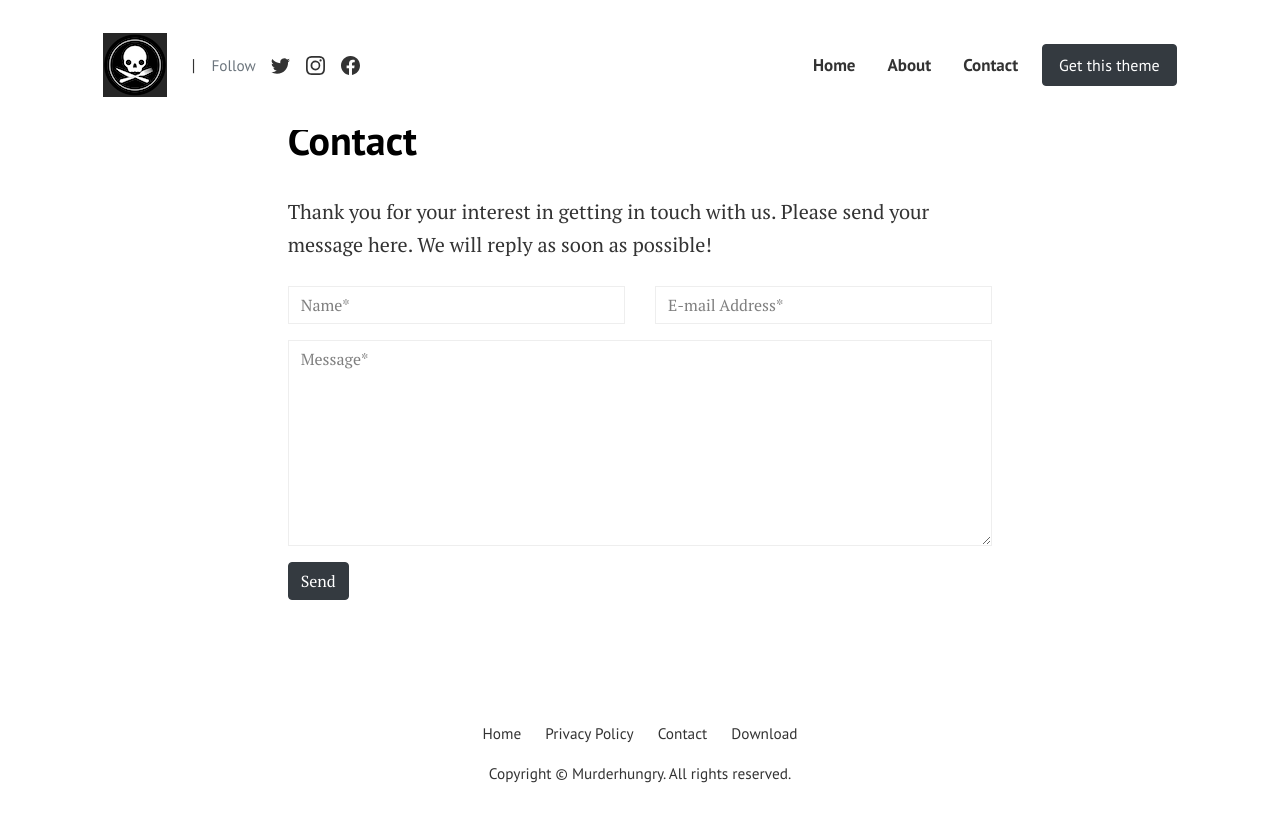
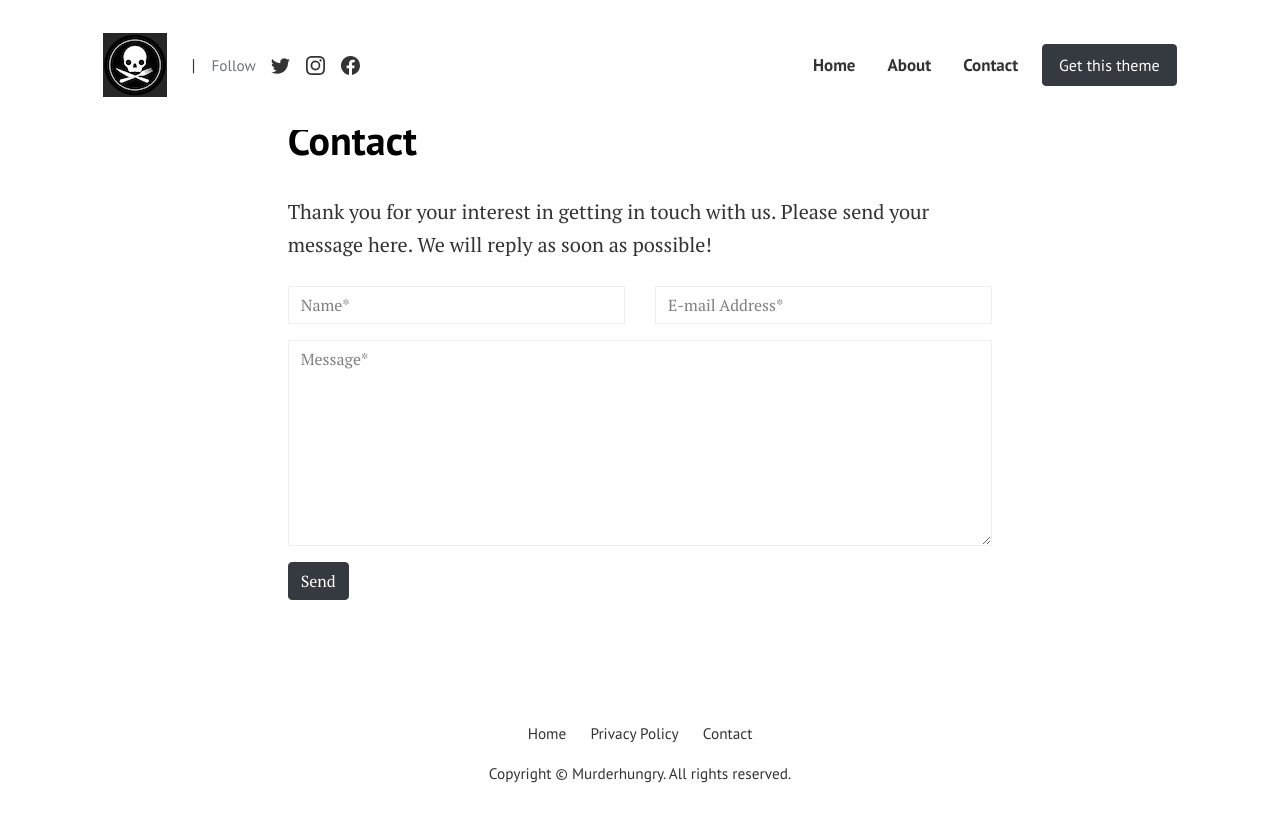
Before and after one commit to eppleton/murderhungry.github.io, a Jekyll site: the page built from pages/contact.html, in a window 1280 px wide. Shown: the top 822 px of the page. Built offline with Jekyll 4.4.1, drawn with Linux system fonts in a browser that asks for light colours.

Commit message:
remove download and configure formspree

```diff
--- a/_data/menus.yml
+++ b/_data/menus.yml
@@ -26,7 +26,3 @@
 
 - title: Contact
   url: "contact/"
-
-- title: Download
-  url: https://bootstrapstarter.com/template-affiliates-bootstrap-jekyll/
-  external: true
--- a/pages/contact.html
+++ b/pages/contact.html
@@ -5,7 +5,7 @@
 comments: false
 ---
 
-<form action="https://formspree.io/{{site.email}}" method="POST">
+<form action="https://formspree.io/f/xnqlkvvn" method="POST">
 <p class="mb-4">Thank you for your interest in getting in touch with us. Please send your message here. We will reply as soon as possible!</p>
 <div class="form-group row">
 <div class="col-md-6">
```
Also changed, not shown: assets/images/Toni_3color.svg (added), 3 other files.
